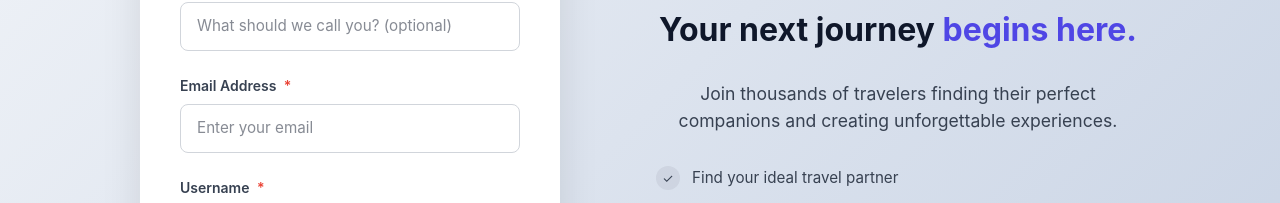
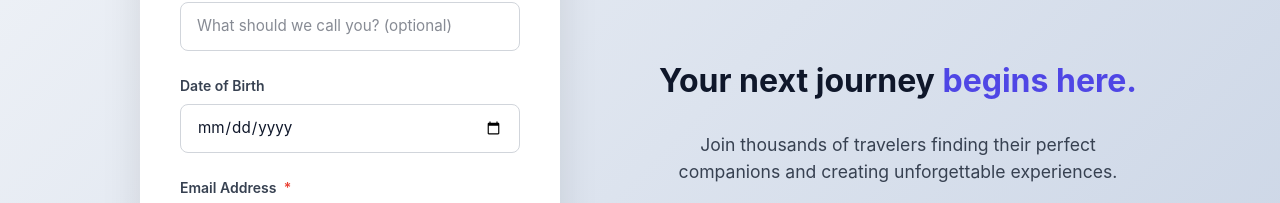
Before and after one commit to barung1/ROUTED, a React (Vite) app in the folder frontend/: page /signup in a window 1280 px wide. Shown: the part 442-645 px from the top of the page. Built offline with nearby package versions, Linux system fonts and the light colour scheme; no server answers.

Commit message:
added dob in signup page and made location id changes in backend

```diff
--- a/frontend/src/pages/Signup.tsx
+++ b/frontend/src/pages/Signup.tsx
@@ -13,6 +13,7 @@ const Signup: React.FC = () => {
   const [username, setUsername] = useState('')
   const [password, setPassword] = useState('')
   const [confirmPassword, setConfirmPassword] = useState('')
+  const [dateOfBirth, setDateOfBirth] = useState('')
   const [showPassword, setShowPassword] = useState(false)
   const [showConfirmPassword, setShowConfirmPassword] = useState(false)
   const [error, setError] = useState('')
@@ -41,7 +42,7 @@ const Signup: React.FC = () => {
         return
       }
 
-  const payload = { firstName, lastName, email, username, password }
+  const payload = { firstName, lastName, email, username, password, dateOfBirth: dateOfBirth || undefined }
   await api.post('/users/register', payload)
   // on success, navigate to login
   navigate('/login')
@@ -108,6 +109,18 @@ const Signup: React.FC = () => {
                 placeholder="What should we call you? (optional)"
                 value={preferredFirstName}
                 onChange={(e) => setPreferredFirstName(e.target.value)}
+                className="form-input"
+                disabled={loading}
+              />
+            </div>
+
+            <div className="form-group">
+              <label htmlFor="date-of-birth" className="form-label">Date of Birth</label>
+              <input
+                id="date-of-birth"
+                type="date"
+                value={dateOfBirth}
+                onChange={(e) => setDateOfBirth(e.target.value)}
                 className="form-input"
                 disabled={loading}
               />
```
Also changed, not shown: 2 other files (tests, documents, lock files or other folders).
